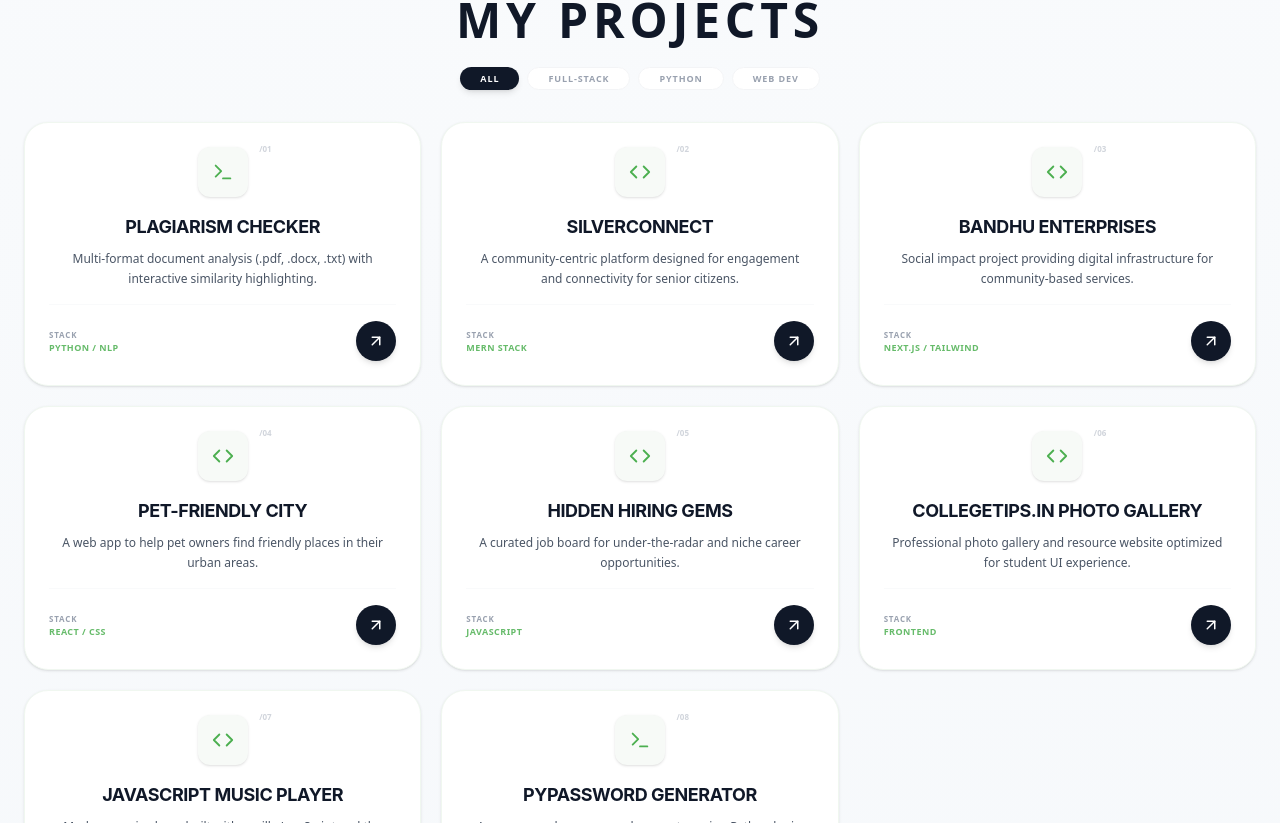
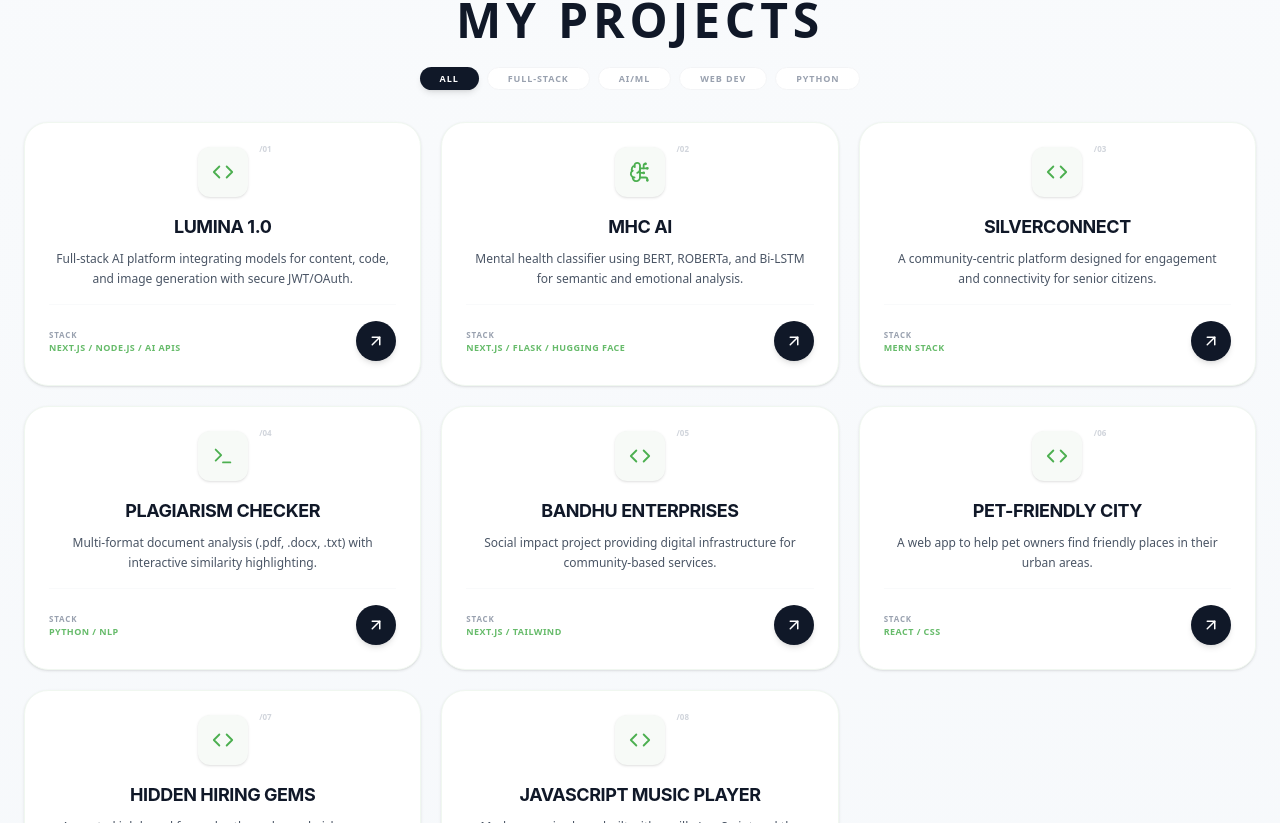
Before and after one commit to BatoolAmina/batool-portfolio, a Next.js app: page / in a window 1280 px wide. Shown: the part 3417-4240 px from the top of the page. Built offline with nearby package versions, Linux system fonts and the light colour scheme.

Commit message:
Enhance Projects component with new AI/ML category
Added new AI/ML category and projects to the list.

```diff
--- a/components/Projects.js
+++ b/components/Projects.js
@@ -1,22 +1,70 @@
 "use client";
 import React, { useState } from 'react';
 import { motion, AnimatePresence } from 'framer-motion';
-import { ArrowUpRight, Code, Terminal } from 'lucide-react';
+import { ArrowUpRight, Code, Terminal, BrainCircuit } from 'lucide-react';
 import AnimatedSection from './AnimatedSection';
 
 const Projects = () => {
   const [filter, setFilter] = useState('All');
-  const categories = ['All', 'Full-Stack', 'Python', 'Web Dev'];
+  const categories = ['All', 'Full-Stack', 'AI/ML', 'Web Dev', 'Python'];
 
   const projects = [
-    { title: 'Plagiarism Checker', desc: 'Multi-format document analysis (.pdf, .docx, .txt) with interactive similarity highlighting.', tech: 'Python / NLP', cat: 'Python', link: 'https://github.com/BatoolAmina/PlagiarismCheck' },
-    { title: 'SilverConnect', desc: 'A community-centric platform designed for engagement and connectivity for senior citizens.', tech: 'MERN Stack', cat: 'Full-Stack', link: 'https://silver-connection.vercel.app/' },
-    { title: 'Bandhu Enterprises', desc: 'Social impact project providing digital infrastructure for community-based services.', tech: 'Next.js / Tailwind', cat: 'Web Dev', link: 'https://bandhu-enterprises.vercel.app' },
-    { title: 'Pet-Friendly City', desc: 'A web app to help pet owners find friendly places in their urban areas.', tech: 'React / CSS', cat: 'Web Dev', link: 'https://batoolamina.github.io/Pet-Friendly-City/' },
-    { title: 'Hidden Hiring Gems', desc: 'A curated job board for under-the-radar and niche career opportunities.', tech: 'JavaScript', cat: 'Web Dev', link: 'https://batoolamina.github.io/Hidden-Hiring-Gems/' },
-    { title: 'CollegeTips.in Photo Gallery', desc: 'Professional photo gallery and resource website optimized for student UI experience.', tech: 'Frontend', cat: 'Web Dev', link: 'https://batoolamina.github.io/CollegeTips.in/' },
-    { title: 'JavaScript Music Player', desc: 'Modern music player built with vanilla JavaScript and the Web Audio API.', tech: 'JS / Audio API', cat: 'Web Dev', link: 'https://batoolamina.github.io/CodeAlpha_Music-player-using-JavaScript/' },
-    { title: 'PyPassword Generator', desc: 'A secure, random password generator using Python logic.', tech: 'Python', cat: 'Python', link: 'https://github.com/BatoolAmina/CODSOFT/blob/main/PasswordGenerator.py' }
+    {
+      title: 'LUMINA 1.0',
+      desc: 'Full-stack AI platform integrating models for content, code, and image generation with secure JWT/OAuth.',
+      tech: 'Next.js / Node.js / AI APIs',
+      cat: 'Full-Stack',
+      link: '#'
+    },
+    {
+      title: 'MHC AI',
+      desc: 'Mental health classifier using BERT, ROBERTa, and Bi-LSTM for semantic and emotional analysis.',
+      tech: 'Next.js / Flask / Hugging Face',
+      cat: 'AI/ML',
+      link: '#'
+    },
+    {
+      title: 'SilverConnect',
+      desc: 'A community-centric platform designed for engagement and connectivity for senior citizens.',
+      tech: 'MERN Stack',
+      cat: 'Full-Stack',
+      link: 'https://silver-connection.vercel.app/'
+    },
+    {
+      title: 'Plagiarism Checker',
+      desc: 'Multi-format document analysis (.pdf, .docx, .txt) with interactive similarity highlighting.',
+      tech: 'Python / NLP',
+      cat: 'Python',
+      link: 'https://github.com/BatoolAmina/PlagiarismCheck'
+    },
+    {
+      title: 'Bandhu Enterprises',
+      desc: 'Social impact project providing digital infrastructure for community-based services.',
+      tech: 'Next.js / Tailwind',
+      cat: 'Web Dev',
+      link: 'https://bandhu-enterprises.vercel.app'
+    },
+    {
+      title: 'Pet-Friendly City',
+      desc: 'A web app to help pet owners find friendly places in their urban areas.',
+      tech: 'React / CSS',
+      cat: 'Web Dev',
+      link: 'https://batoolamina.github.io/Pet-Friendly-City/'
+    },
+    {
+      title: 'Hidden Hiring Gems',
+      desc: 'A curated job board for under-the-radar and niche career opportunities.',
+      tech: 'JavaScript',
+      cat: 'Web Dev',
+      link: 'https://batoolamina.github.io/Hidden-Hiring-Gems/'
+    },
+    {
+      title: 'JavaScript Music Player',
+      desc: 'Modern music player built with vanilla JavaScript and the Web Audio API.',
+      tech: 'JS / Audio API',
+      cat: 'Web Dev',
+      link: 'https://batoolamina.github.io/CodeAlpha_Music-player-using-JavaScript/'
+    }
   ];
 
   const filteredProjects = filter === 'All' ? projects : projects.filter(p => p.cat === filter);
@@ -60,7 +108,7 @@ const Projects = () => {
                 <div className="flex flex-col items-center w-full mb-4">
                   <div className="relative mb-4">
                     <div className="p-3.5 bg-[#f7faf7] text-[#4caf50] rounded-xl group-hover:bg-[#4caf50] group-hover:text-white transition-all duration-300 shadow-sm group-hover:rotate-6">
-                      {project.cat === 'Python' ? <Terminal size={22} /> : <Code size={22} />}
+                      {project.cat === 'AI/ML' ? <BrainCircuit size={22} /> : project.cat === 'Python' ? <Terminal size={22} /> : <Code size={22} />}
                     </div>
                     <span className="absolute -top-1 -right-6 text-[8px] font-black text-gray-300 uppercase">/0{index + 1}</span>
                   </div>
```
